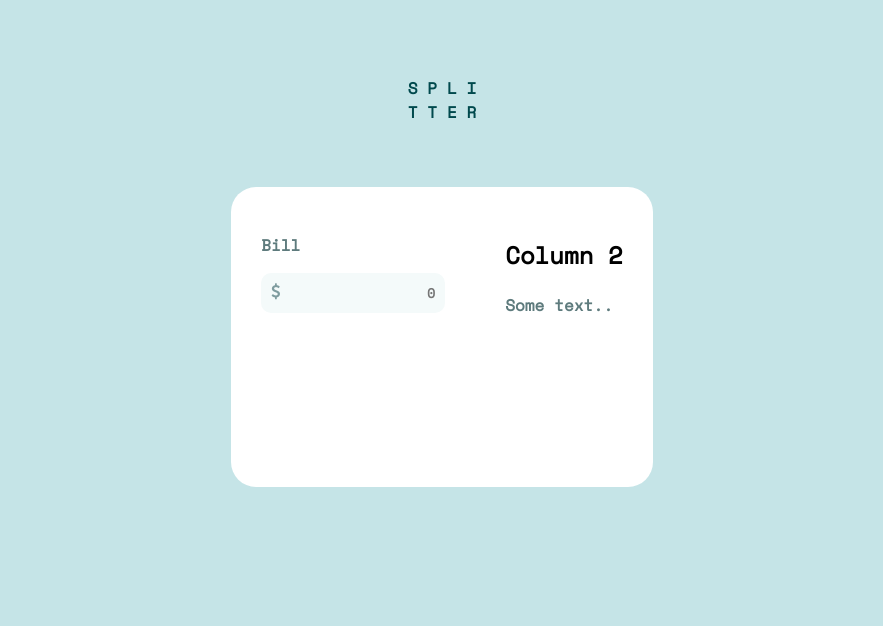
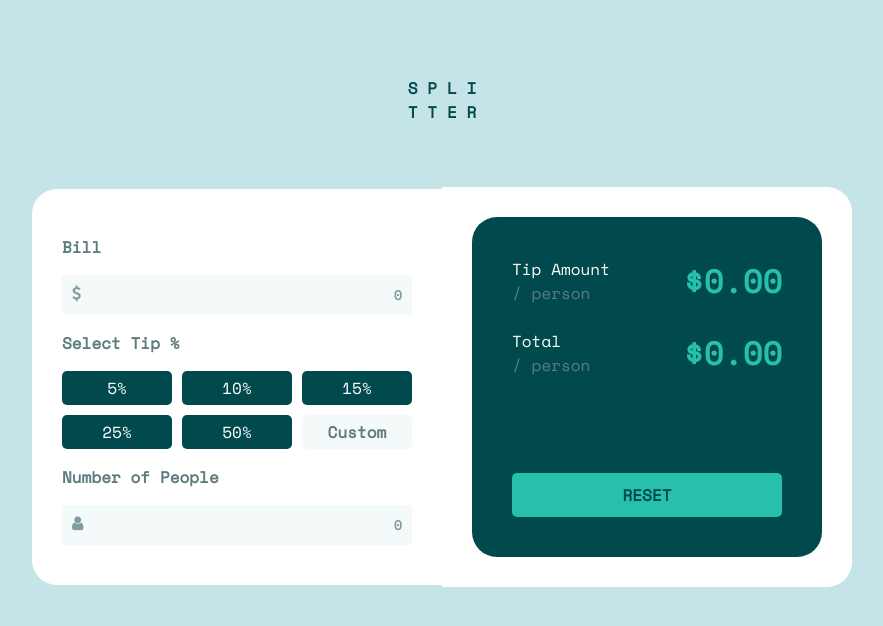
Before and after one commit to agraghav26/Tip-Calculator, a plain HTML site: page index.html in a window 1280 px wide. Shown: the whole page, without its empty margins (198-1081 px from the left). Drawn offline with nearby package versions, Linux system fonts and the light colour scheme.

Commit message:
Modified html and css files

```diff
--- a/index.html
+++ b/index.html
@@ -14,30 +14,61 @@
 
     <link rel="preconnect" href="https://fonts.googleapis.com" />
     <link rel="preconnect" href="https://fonts.gstatic.com" crossorigin />
-    <link rel="stylesheet"
-    href=
-"https://cdnjs.cloudflare.com/ajax/libs/font-awesome/4.7.0/css/font-awesome.min.css">
+    <link
+      rel="stylesheet"
+      href="https://cdnjs.cloudflare.com/ajax/libs/font-awesome/4.7.0/css/font-awesome.min.css"
+    />
     <link
       href="https://fonts.googleapis.com/css2?family=Space+Mono&display=swap"
       rel="stylesheet"
     />
     <link rel="stylesheet" href="style.css" />
-    <title>Tip calculator app</title>
+    <title>Tip Calculator</title>
   </head>
   <body>
     <div class="heading he1">S P L I</div>
     <div class="heading he2">T T E R</div>
     <div class="row">
       <div class="column c1" style="background-color: white">
-        <p>Bill</p>
-        <div class="input-icons">
-          <i class="fa fa-dollar icon"></i>
-          <input class="input-field" type="text" placeholder="0"/>
+        <div class="left">
+          <p>Bill</p>
+          <div class="input-icons">
+            <i class="fa fa-dollar icon"></i>
+            <input class="input-field" type="text" placeholder="0" />
+          </div>
+          <p>Select Tip %</p>
+          <div class="selecttip">
+            <div class="Tip">5%</div>
+            <div class="Tip">10%</div>
+            <div class="Tip">15%</div>
+            <div class="Tip">25%</div>
+            <div class="Tip">50%</div>
+            <div class="Custom">Custom</div>
+          </div>
+          <p>Number of People</p>
+          <div class="input-icons">
+            <i class="fa fa-user icon"></i>
+            <input class="input-field" type="text" placeholder="0" />
+          </div>
         </div>
       </div>
       <div class="column c2" style="background-color: white">
-        <h2>Column 2</h2>
-        <p>Some text..</p>
+        <div class="right">
+          <div class="grid1">
+            <div class="Titotal">Tip Amount</div>
+            <div class="Amount">$0.00</div>
+            <div class="perperson">/ person</div>
+          </div>
+          <br />
+          <div class="grid1">
+            <div class="Titotal">Total</div>
+            <div class="Amount">$0.00</div>
+            <div class="perperson">/ person</div>
+          </div>
+          <br /><br /><br />
+          <br>
+          <div class="reset">RESET</div>
+        </div>
       </div>
     </div>
   </body>
--- a/style.css
+++ b/style.css
@@ -5,7 +5,6 @@
 
 body {
   background-color: hsl(185, 41%, 84%);
-
 }
 .he1 {
   margin-top: 6%;
@@ -29,13 +28,13 @@ body {
     text-align: center; */
 }
 .column {
-  float: left;
+  /* float: left; */
   /* display: flex; */
 
   /* width: 50%; */
   margin: auto;
   padding: 30px;
-  height: 300px; /* Should be removed. Only for demonstration */
+  /* height: 300px; Should be removed. Only for demonstration */
 }
 .c1 {
   border-radius: 25px 0px 0px 25px;
@@ -43,18 +42,20 @@ body {
 }
 .c2 {
   border-radius: 0px 25px 25px 0px;
-  margin-left:0px ;
+  margin-left: 0px;
+  margin-top: 0px;
+  margin-bottom: 0px;
 }
-p{
-    color : hsl(184, 14%, 43%);
+p {
+  color: hsl(184, 14%, 43%);
   font-weight: 700;
 }
 /* Clear floats after the columns */
-.row:after {
+/* .row:after {
   content: "";
   display: table;
   clear: both;
-}
+} */
 .input-icons i {
   position: absolute;
 }
@@ -70,19 +71,26 @@ p{
   min-width: 40px;
   color: hsl(184, 14%, 56%);
 }
-.row{
+.row {
   display: flex;
- justify-content: center;
+  /* flex-direction: row; */
 }
 
-input{
-    border-radius: 10px;
+input {
+  border-radius: 3px;
   border: 0px;
   display: flex;
   background-color: hsl(189, 41%, 97%);
 }
-input, select, textarea{
-    color: hsl(183, 100%, 15%) ;
+input,
+select,
+textarea {
+  color: hsl(183, 100%, 15%);
+  font-weight: 700;
+
+}
+::placeholder {
+  color: hsl(184, 14%, 56%);
   font-weight: 700;
 }
 
@@ -91,6 +99,75 @@ input, select, textarea{
   padding: 10px;
   text-align: right;
 }
+input:focus{
+  /* border: 3px solid hsl(262, 75%, 48%); */
+  outline-color:   hsl(172, 67%, 45%);
+}
+.selecttip{
+  display: grid;
+  grid-template-columns: repeat(3,1fr);
+  gap: 10px;
+  /* text-align: center; */
+}
+.Tip{
+  text-align: center;
+  color: white;
+  background-color: hsl(183, 100%, 15%);
+  border-radius: 5px;
+  padding:5px;
+  /* text-align : center; */
+}
+.Custom{
+  border-radius: 5px;
+  padding: 5px;;
+  color: hsl(184, 14%, 43%);
+  font-weight: 700;
+  text-align: center;
+  background-color: hsl(189, 41%, 97%);
+}
+.right{
+ background-color: hsl(183, 100%, 15%);
+ /* padding: 30px; */
+ border-radius: 25px;
+ padding: 40px;
+ width: 350px;
+
+
+}
+.left{
+  width: 350px;
+}
+
+
+.grid1{
+  display: grid;
+  grid-template-columns: repeat(2,fr);
+
+}
+.Titotal{
+  color: white;
+
+}
+.perperson{
+  color: hsl(184, 14%, 43%);
+}
+.Amount{
+  grid-row: 1 / 3;
+  grid-column: 2 / 3;
+  text-align: right;
+  font-weight: 700;
+  color: hsl(172, 67%, 45%);
+  font-size: xx-large;
+
+}
+.reset{
+  text-align: center;
+  color: hsl(183, 100%, 15%);
+  font-weight: 700;
+  padding: 10px;
+  border-radius: 5px;
+  background-color: hsl(172, 67%, 45%);
+}
 
 /* Responsive layout - makes the two columns stack on top of each other instead of next to each other */
 @media screen and (max-width: 600px) {
```
Lines whose indentation alone changed are shown as unchanged.
